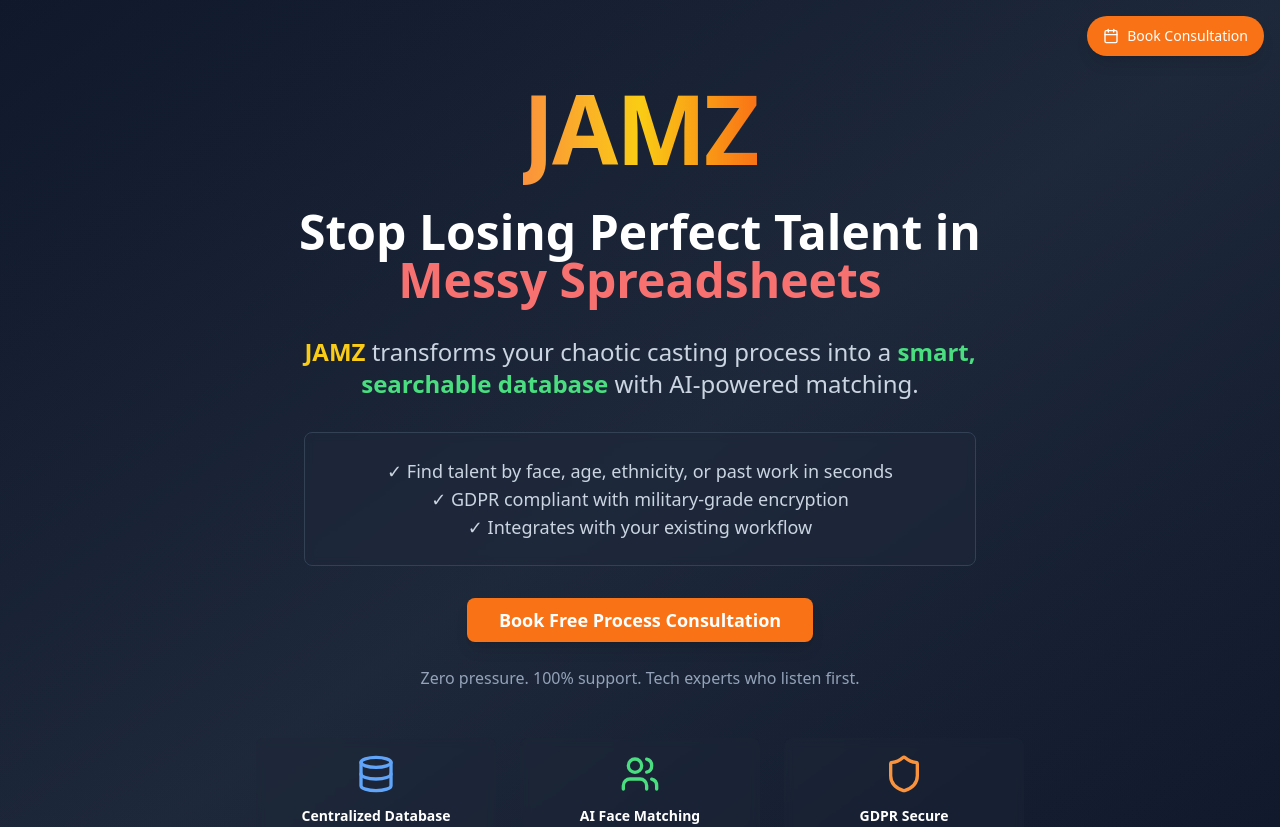
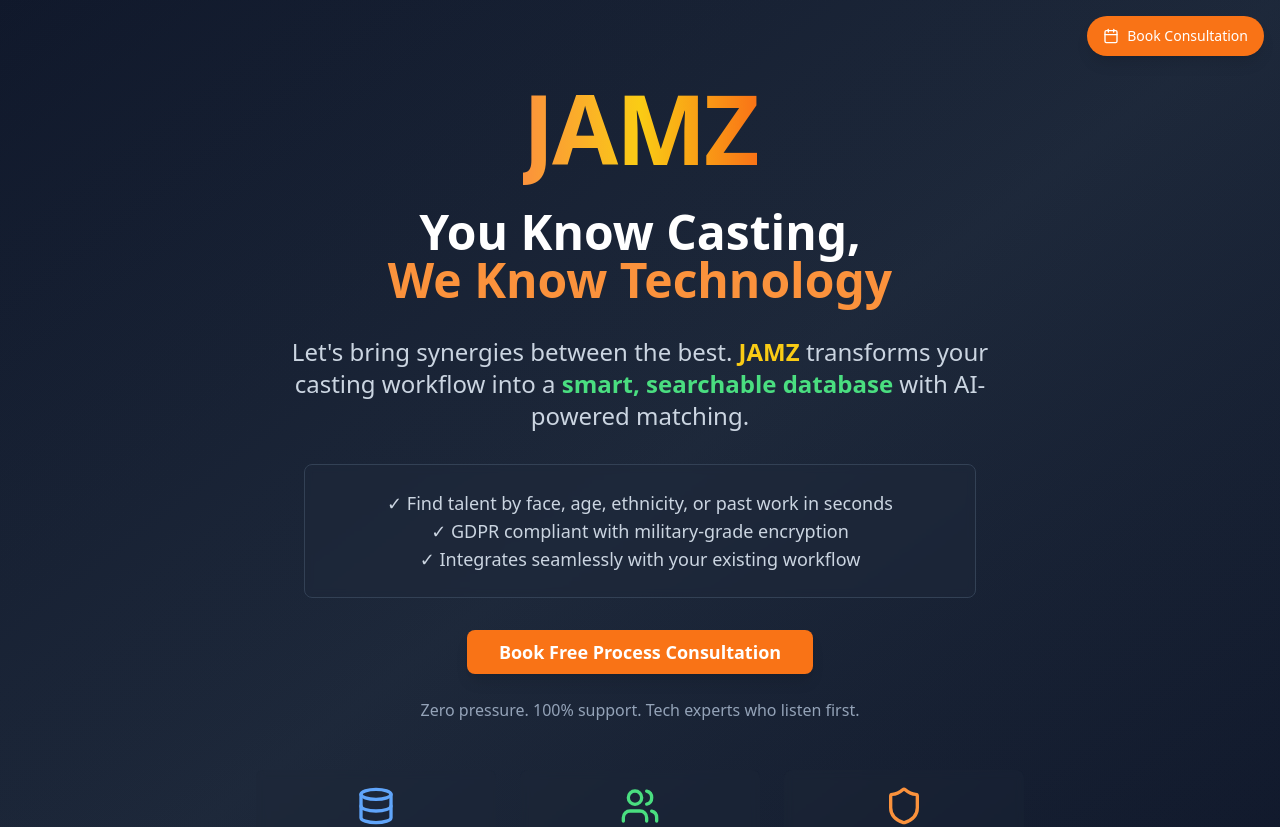
Before and after one commit to Junedweb/casting-flow-ai, a React (Vite) app: page / in a window 1280 px wide. Shown: the top 827 px of the page. Built offline with nearby package versions, Linux system fonts and the light colour scheme.

Commit message:
Refactor: Hero section content
Respectfully rephrased the Hero section to be more collaborative and less critical of the user's existing process.

```diff
--- a/src/components/HeroSection.tsx
+++ b/src/components/HeroSection.tsx
@@ -22,12 +22,12 @@ export const HeroSection = () => {
         </div>
 
         <h2 className="text-3xl md:text-5xl font-bold text-white mb-8 leading-tight">
-          Stop Losing Perfect Talent in<br />
-          <span className="text-red-400">Messy Spreadsheets</span>
+          You Know Casting,<br />
+          <span className="text-orange-400">We Know Technology</span>
         </h2>
 
         <p className="text-xl md:text-2xl text-slate-300 max-w-3xl mx-auto mb-8 leading-relaxed">
-          <span className="text-yellow-400 font-semibold">JAMZ</span> transforms your chaotic casting process into a
+          Let's bring synergies between the best. <span className="text-yellow-400 font-semibold">JAMZ</span> transforms your casting workflow into a
           <span className="text-green-400 font-semibold"> smart, searchable database</span> with AI-powered matching.
         </p>
 
@@ -35,7 +35,7 @@ export const HeroSection = () => {
           <p className="text-slate-300 text-lg">
             ✓ Find talent by face, age, ethnicity, or past work in seconds<br />
             ✓ GDPR compliant with military-grade encryption<br />
-            ✓ Integrates with your existing workflow
+            ✓ Integrates seamlessly with your existing workflow
           </p>
         </div>
 
```
